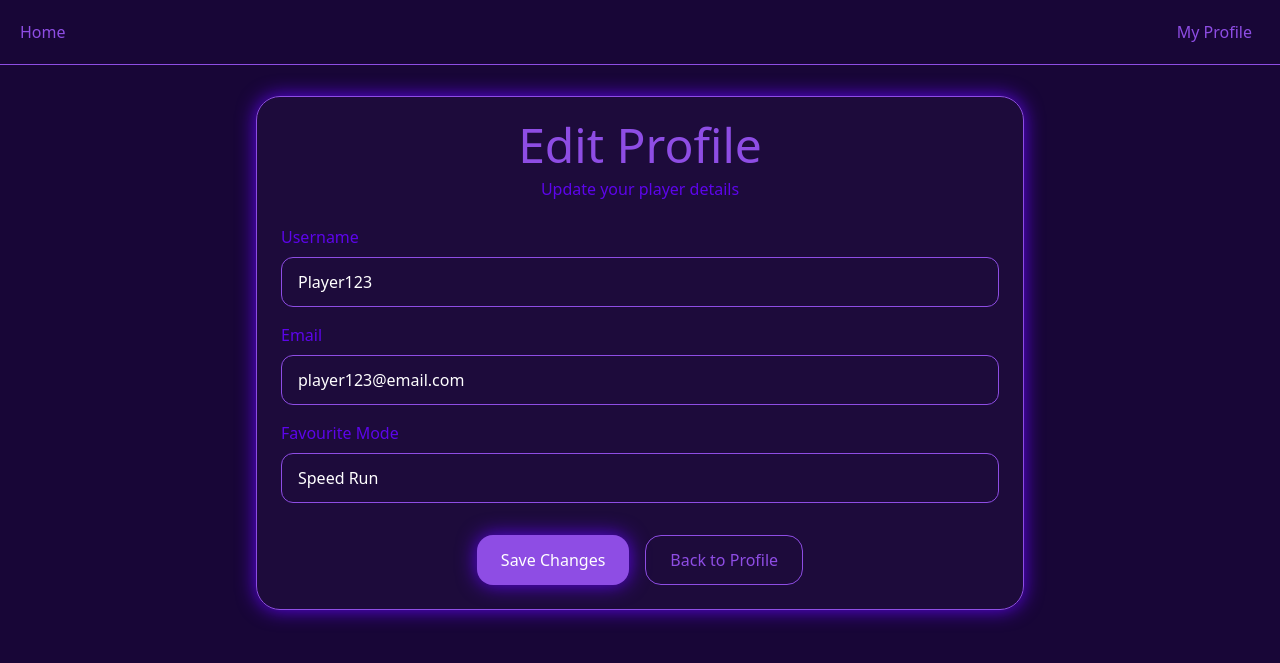
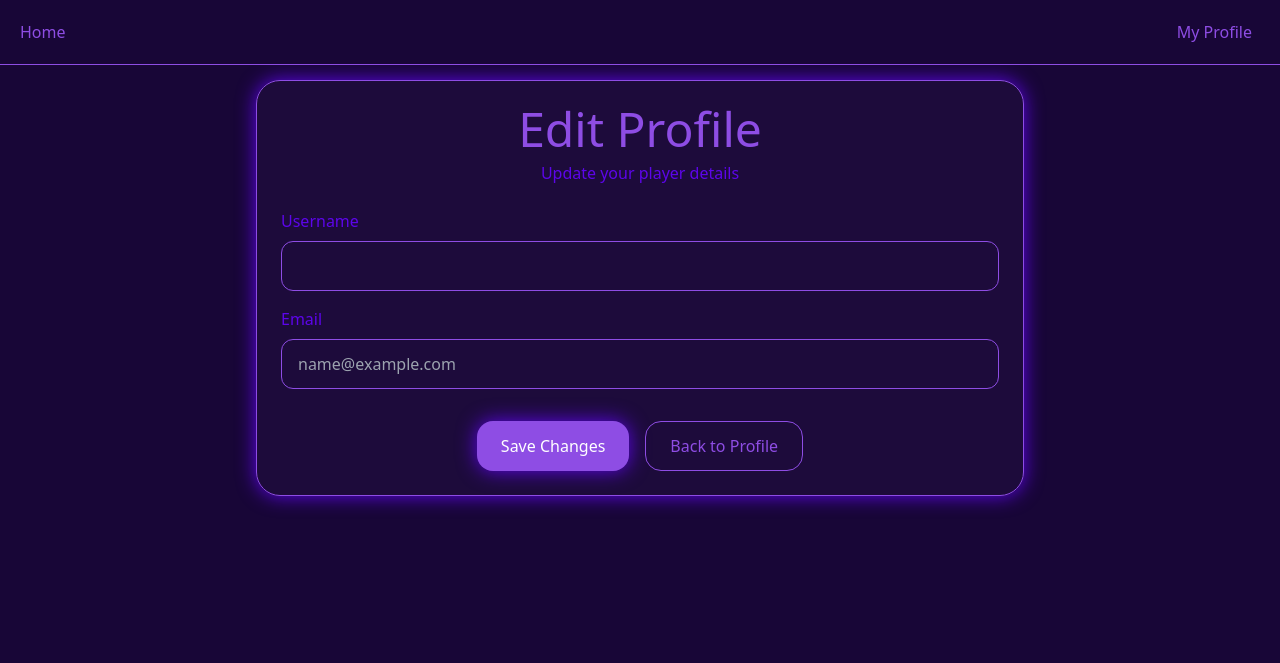
Before and after one commit to Games4Doritos/CITS3403-Project, a Flask app: page /profile?mode=edit in a window 1280 px wide. Shown: the top 663 px of the page. Run offline with Flask 3, Linux system fonts and the light colour scheme; the visitor is signed in with stand-in values (Sample User, id 1); style sheets or scripts are compiled from the project's sources; some libraries are stand-ins or nearby versions.

Commit message:
Add profile page UI and edit profile layout

```diff
--- a/app/templates/profile.html
+++ b/app/templates/profile.html
@@ -2,106 +2,205 @@
 
 {% block title %}Game Name - Profile{% endblock %}
 
-
 {% block content %}
-<section class="w-full flex justify-center items-center pt-24 py-7 px-6">
+<section class="w-full flex justify-center items-center pt-20 py-4 px-6">
     <div class="w-full max-w-3xl">
 
+        {% if mode != 'edit' %}
+
         <!-- Profile View -->
-        {% if mode != 'edit' %}
         <div id="profile-view" class="rounded-3xl border border-[var(--primary)] bg-[rgba(255,255,255,0.02)] px-4 pt-4 pb-4 shadow-[0_0_1.2rem_var(--secondary)]">
             <h1 class="text-center text-5xl text-[var(--primary)] mb-2">My Profile</h1>
-            <p class="text-center text-[var(--secondary)] mb-4">View your player details and game progress</p>
+            <p class="text-center text-[var(--secondary)] mb-4">
+                View your player details and game progress
+            </p>
 
             <!-- Top Profile Info -->
             <div class="flex flex-col items-center mb-4">
                 <div class="w-28 h-28 rounded-full border-4 border-[var(--primary)] flex items-center justify-center text-3xl text-[var(--primary)] mb-4 shadow-[0_0_20px_var(--secondary)]">
                     P
                 </div>
-                <h2 class="text-2xl text-white font-semibold">Player123</h2>
-                <p class="text-[var(--secondary)]">player123@email.com</p>
+
+                <h2 class="text-2xl text-white font-semibold">
+                    {{ current_user.profile.username if current_user.profile else 'Player' }}
+                </h2>
+
+                <p class="text-[var(--secondary)]">
+                    {{ current_user.email }}
+                </p>
             </div>
 
             <!-- Stats -->
             <div class="grid grid-cols-1 md:grid-cols-3 gap-4 mb-5">
+
                 <div class="rounded-2xl border border-[var(--primary)] px-4 py-2 text-center">
-                    <h3 class="text-[var(--secondary)] text-lg mb-1">High Score</h3>
-                    <p class="text-2xl font-bold text-white">9999</p>
+                    <h3 class="text-[var(--secondary)] text-lg mb-1">
+                        High Score
+                    </h3>
+
+                    <p class="text-2xl font-bold text-white">
+                        {{ current_user.best_stats.highscore if current_user.best_stats else 0 }}
+                    </p>
                 </div>
+
                 <div class="rounded-2xl border border-[var(--primary)] px-4 py-2 text-center">
-                    <h3 class="text-[var(--secondary)] text-lg mb-1">World Rank</h3>
-                    <p class="text-2xl font-bold text-white">#1</p>
+                    <h3 class="text-[var(--secondary)] text-lg mb-1">
+                        World Rank
+                    </h3>
+
+                    <p class="text-2xl font-bold text-white">
+                        N/A
+                    </p>
                 </div>
+
                 <div class="rounded-2xl border border-[var(--primary)] px-4 py-2 text-center">
-                    <h3 class="text-[var(--secondary)] text-lg mb-1">Games Played</h3>
-                    <p class="text-2xl font-bold text-white">148</p>
+                    <h3 class="text-[var(--secondary)] text-lg mb-1">
+                        Games Played
+                    </h3>
+
+                    <p class="text-2xl font-bold text-white">
+                        {{ current_user.best_stats.total_games if current_user.best_stats else 0 }}
+                    </p>
                 </div>
+
             </div>
 
             <!-- Extra Details -->
             <div class="rounded-2xl border border-[var(--primary)] p-4 mb-5">
-                <h3 class="text-xl text-[var(--primary)] mb-4">Player Information</h3>
+                <h3 class="text-xl text-[var(--primary)] mb-4">
+                    Player Information
+                </h3>
+
                 <div class="space-y-2 text-white">
-                    <p><span class="text-[var(--secondary)]">Username:</span> Player123</p>
-                    <p><span class="text-[var(--secondary)]">Email:</span> player123@email.com</p>
-                    <p><span class="text-[var(--secondary)]">Member Since:</span> April 2026</p>
-                    <p><span class="text-[var(--secondary)]">Favourite Mode:</span> Speed Run</p>
+
+                    <p>
+                        <span class="text-[var(--secondary)]">
+                            Username:
+                        </span>
+
+                        {{ current_user.profile.username if current_user.profile else 'Player' }}
+                    </p>
+
+                    <p>
+                        <span class="text-[var(--secondary)]">
+                            Email:
+                        </span>
+
+                        {{ current_user.email }}
+                    </p>
+
+                    <p>
+                        <span class="text-[var(--secondary)]">
+                            Friend Code:
+                        </span>
+
+                        {{ current_user.friend_code if current_user.friend_code else 'N/A' }}
+                    </p>
+
+                    <p>
+                        <span class="text-[var(--secondary)]">
+                            Longest Run Time:
+                        </span>
+
+                        {{ current_user.best_stats.longest_time if current_user.best_stats else 0 }} seconds
+                    </p>
+
+                    <p>
+                        <span class="text-[var(--secondary)]">
+                            Jump Count:
+                        </span>
+
+                        {{ current_user.best_stats.jump_count if current_user.best_stats else 0 }}
+                    </p>
+
                 </div>
             </div>
 
             <!-- Buttons -->
             <div class="flex flex-col md:flex-row justify-center gap-4 mb-2">
-               <a href="{{ url_for('profile', mode='edit') }}" class="bg-[var(--primary)] text-white px-6 py-3 rounded-2xl text-center shadow-[0_0_20px_var(--secondary)] hover:opacity-90 transition">
+
+                <a href="{{ url_for('profile', mode='edit') }}"
+                   class="bg-[var(--primary)] text-white px-6 py-3 rounded-2xl text-center shadow-[0_0_20px_var(--secondary)] hover:opacity-90 transition">
                     Edit Profile
-               </a>
+                </a>
 
-                <a href="{{ url_for('leaderboard') }}" class="border border-[var(--primary)] text-[var(--primary)] px-6 py-3 rounded-2xl text-center hover:bg-[rgba(255,255,255,0.05)] transition">
+                <a href="{{ url_for('leaderboard') }}"
+                   class="border border-[var(--primary)] text-[var(--primary)] px-6 py-3 rounded-2xl text-center hover:bg-[rgba(255,255,255,0.05)] transition">
                     View Leaderboard
                 </a>
 
-                <a href="{{ url_for('index') }}" class="border border-[var(--primary)] text-[var(--primary)] px-6 py-3 rounded-2xl text-center hover:bg-[rgba(255,255,255,0.05)] transition">
+                <a href="{{ url_for('index') }}"
+                   class="border border-[var(--primary)] text-[var(--primary)] px-6 py-3 rounded-2xl text-center hover:bg-[rgba(255,255,255,0.05)] transition">
                     Back to Home
                 </a>
-                <a href="{{ url_for('logout') }}" class="border border-[var(--primary)] text-[var(--primary)] px-6 py-3 rounded-2xl text-center hover:bg-[rgba(255,255,255,0.05)] transition">
+
+                <a href="{{ url_for('logout') }}"
+                   class="border border-[var(--primary)] text-[var(--primary)] px-6 py-3 rounded-2xl text-center hover:bg-[rgba(255,255,255,0.05)] transition">
                     Log Out
                 </a>
+
             </div>
         </div>
 
+        {% else %}
 
         <!-- Edit Profile View -->
-        {% else %}
-        <div id="edit-profile-view" class="rounded-3xl border border-[var(--primary)] bg-[rgba(255,255,255,0.02)] p-6 shadow-[0_0_1.2rem_var(--secondary)]">
-            <h1 class="text-center text-5xl text-[var(--primary)] mb-2">Edit Profile</h1>
-            <p class="text-center text-[var(--secondary)] mb-6">Update your player details</p>
+        <div id="edit-profile-view"
+             class="rounded-3xl border border-[var(--primary)] bg-[rgba(255,255,255,0.02)] p-6 shadow-[0_0_1.2rem_var(--secondary)]">
 
-            <form class="space-y-4">
+            <h1 class="text-center text-5xl text-[var(--primary)] mb-2">
+                Edit Profile
+            </h1>
+
+            <p class="text-center text-[var(--secondary)] mb-6">
+                Update your player details
+            </p>
+
+            <form class="space-y-4" method="POST">
+
                 <div>
-                    <label class="block text-[var(--secondary)] mb-2">Username</label>
-                    <input type="text" value="Player123" class="w-full rounded-xl bg-transparent border border-[var(--primary)] px-4 py-3 text-white focus:outline-none focus:border-[var(--secondary)]">
+                    <label class="block text-[var(--secondary)] mb-2">
+                        Username
+                    </label>
+
+                    <input
+                        type="text"
+                        name="username"
+                        value="{{ current_user.profile.username if current_user.profile else '' }}"
+                        class="w-full rounded-xl bg-transparent border border-[var(--primary)] px-4 py-3 text-white focus:outline-none focus:border-[var(--secondary)]"
+                    >
                 </div>
 
                 <div>
-                    <label class="block text-[var(--secondary)] mb-2">Email</label>
-                    <input type="email" value="player123@email.com" class="w-full rounded-xl bg-transparent border border-[var(--primary)] px-4 py-3 text-white focus:outline-none focus:border-[var(--secondary)]">
-                </div>
+                    <label class="block text-[var(--secondary)] mb-2">
+                        Email
+                    </label>
 
-                <div>
-                    <label class="block text-[var(--secondary)] mb-2">Favourite Mode</label>
-                    <input type="text" value="Speed Run" class="w-full rounded-xl bg-transparent border border-[var(--primary)] px-4 py-3 text-white focus:outline-none focus:border-[var(--secondary)]">
+                    <input
+                        type="email"
+                        value="{{ current_user.email }}"
+                        disabled
+                        class="w-full rounded-xl bg-transparent border border-[var(--primary)] px-4 py-3 text-gray-400 cursor-not-allowed focus:outline-none"
+                    >
                 </div>
 
                 <div class="flex flex-col md:flex-row justify-center gap-4 pt-4">
-                    <button type="submit" class="bg-[var(--primary)] text-white px-6 py-3 rounded-2xl text-center shadow-[0_0_20px_var(--secondary)] hover:opacity-90 transition">
+
+                    <button type="submit"
+                            class="bg-[var(--primary)] text-white px-6 py-3 rounded-2xl text-center shadow-[0_0_20px_var(--secondary)] hover:opacity-90 transition">
                         Save Changes
                     </button>
 
-                    <a href="{{ url_for('profile') }}" class="border border-[var(--primary)] text-[var(--primary)] px-6 py-3 rounded-2xl text-center hover:bg-[rgba(255,255,255,0.05)] transition">
+                    <a href="{{ url_for('profile') }}"
+                       class="border border-[var(--primary)] text-[var(--primary)] px-6 py-3 rounded-2xl text-center hover:bg-[rgba(255,255,255,0.05)] transition">
                         Back to Profile
                     </a>
+
                 </div>
+
             </form>
         </div>
+
         {% endif %}
 
     </div>
```
